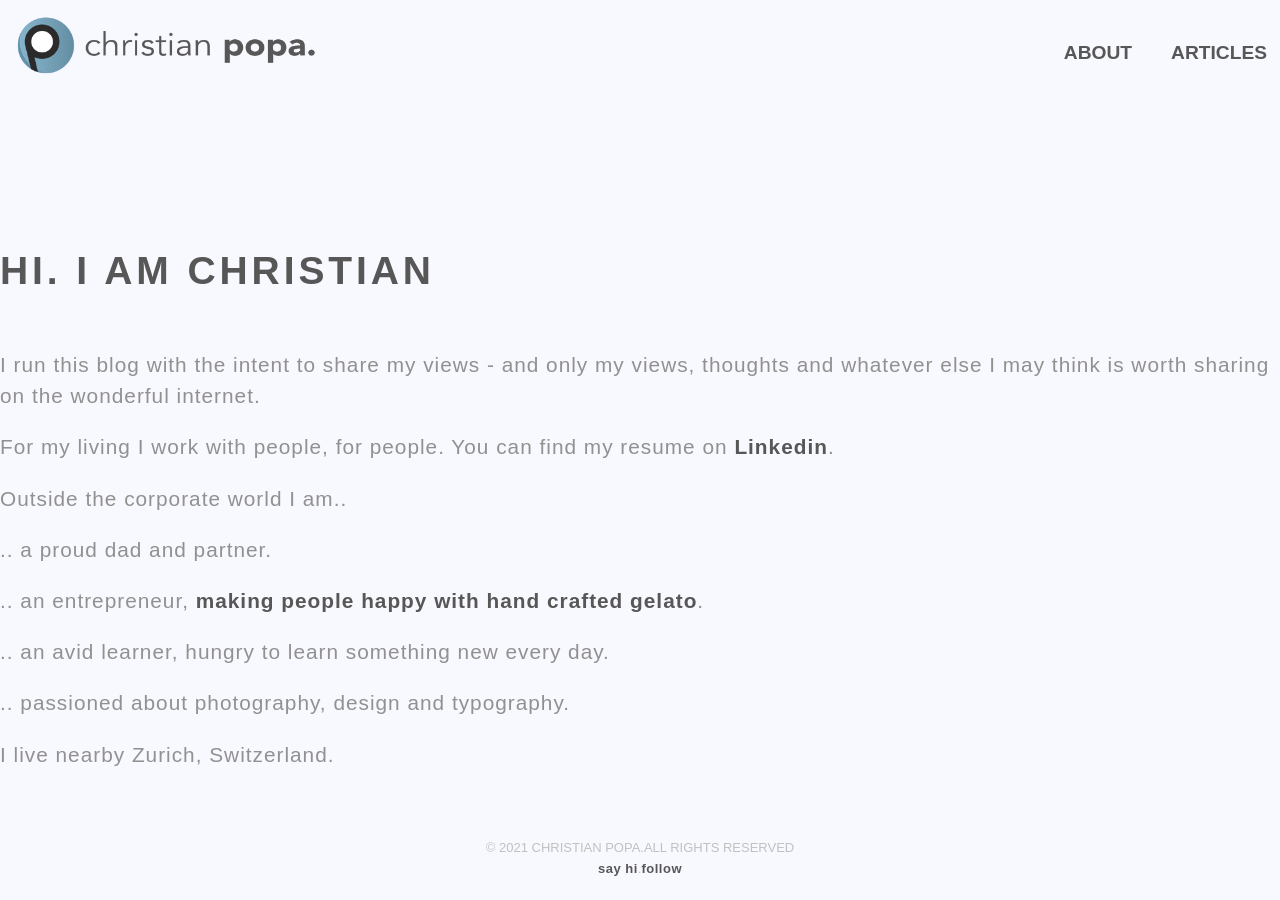
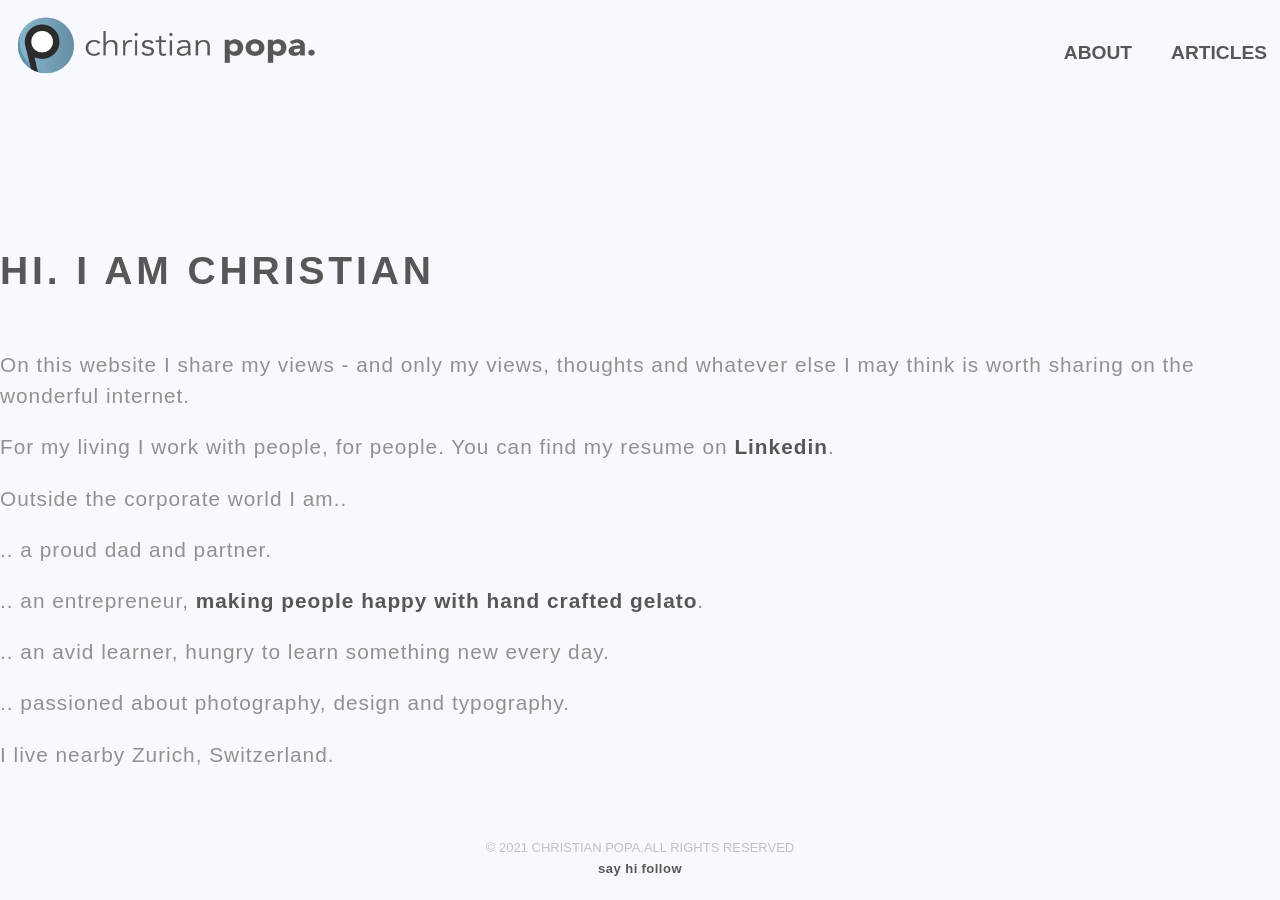
Before and after one commit to cristego/cristego.github.io, a Jekyll site: the page built from about.md, in a window 1280 px wide and 900 px high, scrolled down 501 px. Built offline with Jekyll 4.4.1, drawn with Linux system fonts in a browser that asks for light colours.

Commit message:
update about

```diff
--- a/about.md
+++ b/about.md
@@ -7,20 +7,19 @@ published: true
 
 # Hi. I am Christian
 
-I run this blog with the intent to share my views - and only my views, thoughts and whatever else I may think is worth sharing on the wonderful internet.
+On this website I share my views - and only my views, thoughts and whatever else I may think is worth sharing on the wonderful internet.
 
 For my living I work with people, for people.
-You can find my resume on [Linkedin](https://ch.linkedin.com/in/christianpopa){:target="_blank"}.
+You can find my resume on [Linkedin](https://ch.linkedin.com/in/christianpopa){:target="\_blank"}.
 
 Outside the corporate world I am..
 
 .. a proud dad and partner.
 
-.. an entrepreneur, [making people happy with hand crafted gelato](https://eiszeit.co/){:target="_blank"}.
+.. an entrepreneur, [making people happy with hand crafted gelato](https://eiszeit.co/){:target="\_blank"}.
 
 .. an avid learner, hungry to learn something new every day.
 
 .. passioned about photography, design and typography.
 
-
 I live nearby Zurich, Switzerland.
```
